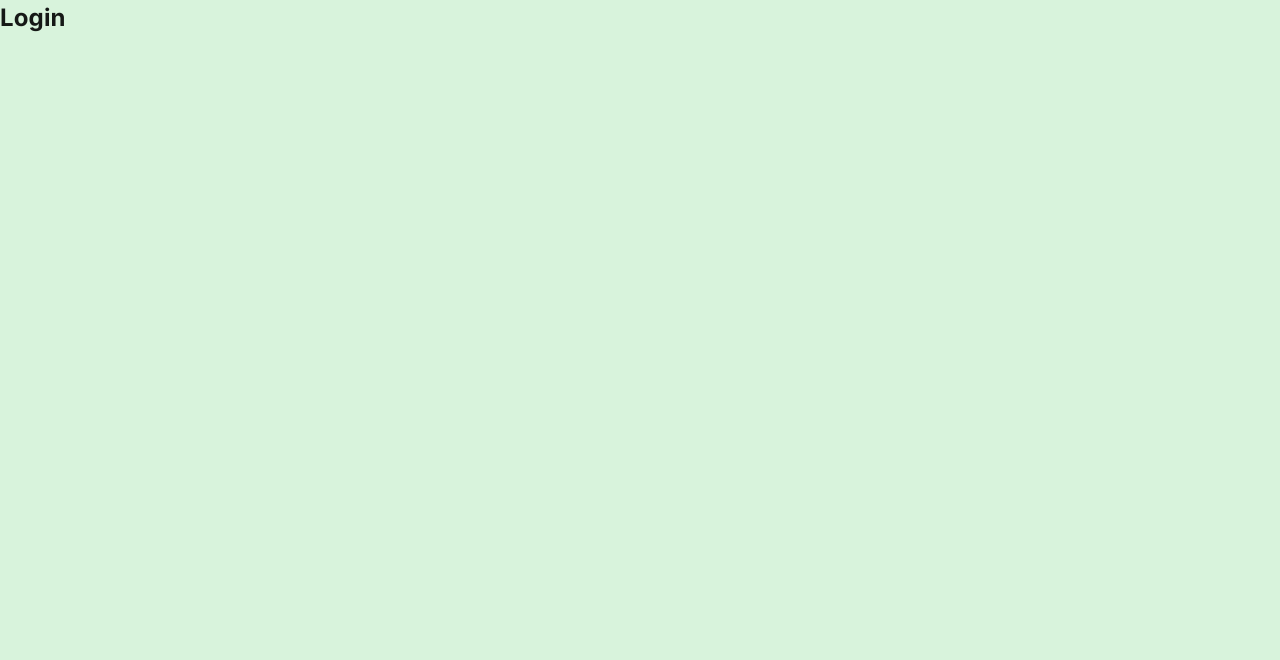
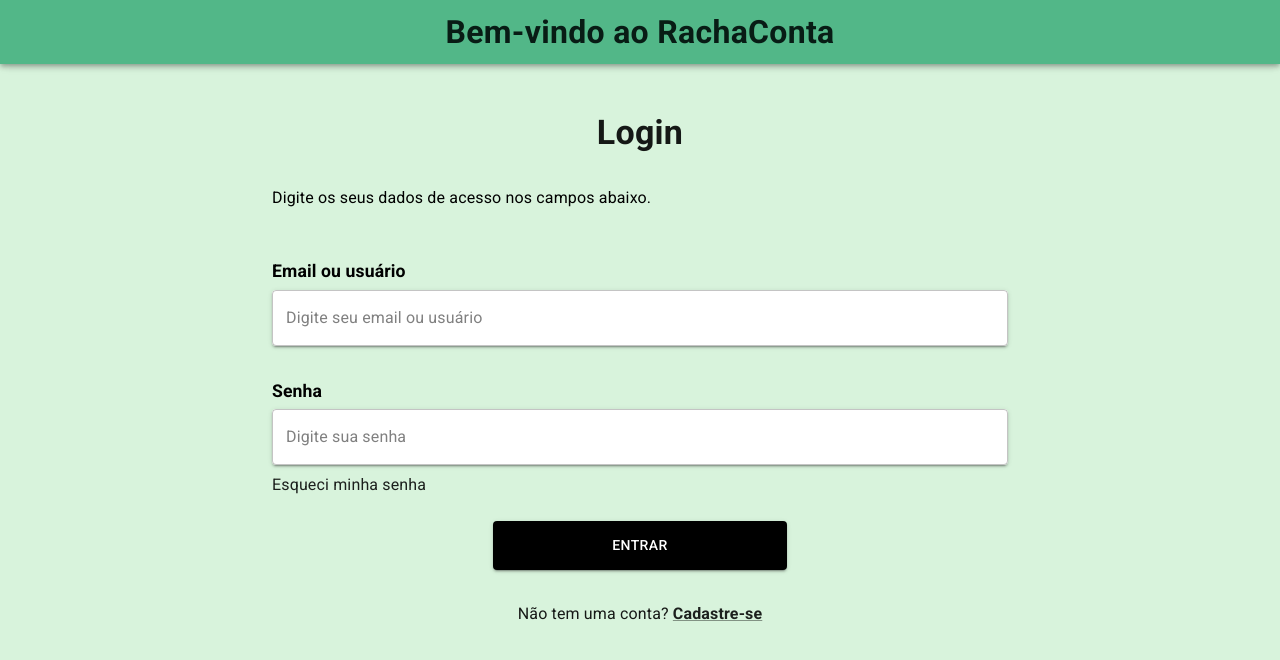
Before and after one commit to UFC-Dev-Web-2024-2/RachaConta, a React (Create React App) app: page / in a window 1280 px wide. Shown: the top 660 px of the page. Built offline with nearby package versions, Linux system fonts and the light colour scheme.

Commit message:
Criando tela de login e de castro

```diff
--- a/src/App.jsx
+++ b/src/App.jsx
@@ -1,14 +1,16 @@
 import React from 'react';
 import { BrowserRouter as Router, Route, Routes } from 'react-router-dom';
-import Login from './components/Auth/Auth';
 import ManageFriends from './components/Friends/ManagerFriends';
 import ManagePayment from './components/Payment/ManagerPayments';
+import Login from './pages/Login';
+import Register from './pages/Register';
 
 const App = () => {
   return (
     <Router>
       <Routes>
         <Route path="/" element={<Login />} />
+        <Route path="/register" element={<Register />} />
         <Route path="/friends" element={<ManageFriends />} />
         <Route path="/payments" element={<ManagePayment />} />
       </Routes>
--- a/src/components/Auth/Auth.jsx
+++ /dev/null
@@ -1,11 +0,0 @@
-import React from 'react';
-
-const Auth = () => {
-    return (
-        <div>
-            <h2>Login</h2>
-        </div>
-    );
-};
-
-export default Auth;
--- /dev/null
+++ b/src/components/AuthForm/AuthForm.jsx
@@ -0,0 +1,101 @@
+import React from "react";
+import { Box, TextField, Button, Typography, Link } from "@mui/material";
+
+const AuthForm = ({ title, fields, buttonText, linkText, linkHref, isLogin }) => {
+  return (
+    <Box
+      sx={{
+        p: 4,
+        mt: 10,
+        maxWidth: 800,
+        mx: "auto",
+        bgcolor: "background",
+      }}
+    >
+      <Typography variant="h4" fontWeight="bold" align="center" gutterBottom>
+        {title}
+      </Typography>
+
+      {isLogin && (
+        <Typography sx={{ fontSize: "1rem", color: "black", mb: 6, mt: 4 }}>
+          Digite os seus dados de acesso nos campos abaixo.
+        </Typography>
+      )}
+
+      {fields.map((field, index) => (
+        <Box key={index} sx={{ mb: 2 }}>
+          <Typography
+            variant="subtitle2"
+            sx={{
+              fontSize: "1.1rem",
+              fontWeight: "bold",
+              color: "black",
+              mb: 0.5,
+            }}
+          >
+            {field.title}
+          </Typography>
+          <TextField
+            key={index}
+            label={field.label}
+            type={field.type}
+            variant="outlined"
+            fullWidth
+            sx={{
+              mb: 2,
+              bgcolor: "white",
+              boxShadow: 2,
+              borderRadius: 1,
+            }}
+            slotProps={{
+              inputLabel: { sx: { color: "gray" } },
+            }}
+          />
+        </Box>
+      ))}
+
+      {isLogin && (
+        <Typography
+          sx={{
+            mb: 3,
+            mt: -3,
+          }}
+        >
+          <Link
+            href={linkHref}
+            color="textPrimary"
+            sx={{ textDecoration: "none" }}
+          >
+            Esqueci minha senha
+          </Link>
+        </Typography>
+      )}
+      <Typography align="center">
+        <Button
+          variant="contained"
+          sx={{
+            py: 1.5,
+            width: "40%",
+            bgcolor: "black",
+            color: "white",
+            "&:hover": { bgcolor: "gray" },
+            mb: 2,
+          }}
+        >
+          {buttonText}
+        </Button>
+      </Typography>
+
+      {linkText && linkHref && (
+        <Typography align="center" sx={{ mt: 2 }}>
+          {linkText}{" "}
+          <Link fontWeight="bold" color="textPrimary" href={linkHref}>
+            Cadastre-se
+          </Link>
+        </Typography>
+      )}
+    </Box>
+  );
+};
+
+export default AuthForm;
--- a/src/components/Header/Header.jsx
+++ b/src/components/Header/Header.jsx
@@ -7,15 +7,19 @@ import Button from '@mui/material/Button';
 import Box from '@mui/material/Box';
 import LogoutIcon from '@mui/icons-material/Logout';
 import { useNavigate } from 'react-router-dom';
+import { LoginOutlined } from '@mui/icons-material';
 
 const Header = ({
 	user,
 	avatarBgColor = 'yellow.main',
-	textColor = 'darkGray.main'
+	textColor = 'darkGray.main',
+	pageTitle,
+	centered = false,
+	isRegister = false
 }) => {
 	const navigate = useNavigate();
 
-	const firstNameInitial = user.name ? user.name.split(' ')[0][0] : '';
+	const firstNameInitial = user?.name ? user.name.split(' ')[0][0] : '';
 
 	const handleLogout = () => {
 		navigate('/');
@@ -23,23 +27,53 @@ const Header = ({
 
 	return (
     <AppBar position="fixed">
-			<Toolbar sx={{ display: 'flex', justifyContent: 'space-between', width: '100%', bgcolor: 'secondary.main' }}>
-				<Box sx={{ display: 'flex', alignItems: 'center' }}>
+      <Toolbar
+        sx={{
+          display: "flex",
+          justifyContent: centered ? "center" : "space-between",
+          width: "100%",
+          bgcolor: "secondary.main",
+        }}
+      >
+		{isRegister && <Box sx={{ width: "100px" }} />}
+        <Box sx={{ display: "flex", alignItems: "center" }}>
+          {user ? (
+            <>
               <Avatar sx={{ bgcolor: avatarBgColor, mr: 1, color: textColor }}>
                 {firstNameInitial}
               </Avatar>
-					<Box sx={{ display: 'flex', flexDirection: 'column', mr: 2 }}>
+              <Box sx={{ display: "flex", flexDirection: "column", mr: 2 }}>
                 <Typography variant="body1" sx={{ color: textColor }}>
                   {user.name}
                 </Typography>
-						<Typography variant="caption" sx={{ color: textColor, fontWeight: 'bold' }}>
+                <Typography
+                  variant="caption"
+                  sx={{ color: textColor, fontWeight: "bold" }}
+                >
                   @{user.username}
                 </Typography>
               </Box>
+            </>
+          ) : (
+            <>
+              <Box
+                sx={{
+                  display: "flex",
+                  justifyContent: "center",
+                  alignItems: "center",
+                  width: "100%",
+                }}
+              >
+                <Typography variant="body1" sx={{ color: textColor, fontSize: "2rem", fontWeight: "bold" }}>
+                  {pageTitle}
+                </Typography>
+              </Box>
+            </>
+          )}
         </Box>
 
-				<Box sx={{ display: 'flex', alignItems: 'center' }}>
-
+        {user ? (
+          <Box sx={{ display: "flex", alignItems: "center" }}>
             <Button
               variant="contained"
               color="darkGray"
@@ -49,6 +83,20 @@ const Header = ({
               Sair
             </Button>
           </Box>
+        ) : ( isRegister && (
+
+			<Box sx={{ display: "flex", alignItems: "center" }}>
+            <Button
+              variant="contained"
+              color="darkGray"
+              startIcon={<LoginOutlined />}
+              onClick={handleLogout}
+            >
+              Entrar
+            </Button>
+          </Box>
+		)
+        )}
       </Toolbar>
     </AppBar>
   );
--- /dev/null
+++ b/src/pages/Login.jsx
@@ -0,0 +1,24 @@
+import React from 'react';
+import AuthForm from '../components/AuthForm/AuthForm';
+import Header from '../components/Header/Header';
+
+const Login = () => {
+    return (
+      <>
+        <Header pageTitle={"Bem-vindo ao RachaConta"} centered />
+        <AuthForm
+          title="Login"
+          isLogin={true}
+          fields={[
+            { label: "Digite seu email ou usuário", type: "text", title: "Email ou usuário" },
+            { label: "Digite sua senha", type: "password", title: "Senha" },
+          ]}
+          buttonText="Entrar"
+          linkText="Não tem uma conta?"
+          linkHref="/register"
+        />
+      </>
+    );
+};
+
+export default Login;
--- /dev/null
+++ b/src/pages/Register.jsx
@@ -0,0 +1,24 @@
+import React from 'react';
+import AuthForm from '../components/AuthForm/AuthForm';
+import Header from '../components/Header/Header';
+
+const Register = () => {
+    return (
+      <>
+        <Header pageTitle={"Bem-vindo ao RachaConta"} isRegister/>
+        <AuthForm
+          title="Cadastro"
+          fields={[
+            { label: "Digite seu nome", type: "text", title: "Nome" },
+            { label: "Digite seu email", type: "text", title: "Email" },
+            { label: "Digite sua senha", type: "password", title: "Senha" },
+            { label: "Confirme sua senha", type: "password", title: "Confirmar Senha" },
+          ]}
+          buttonText="Cadastrar"
+          linkHref="/"
+        />
+      </>
+    );
+};
+
+export default Register;
--- a/src/routes/index.jsx
+++ b/src/routes/index.jsx
@@ -1,14 +1,16 @@
 import React from 'react';
 import { BrowserRouter as Router, Route, Switch } from 'react-router-dom';
-import Login from '../components/Auth/Auth';
 import ManageFriends from '../components/Friends/ManagerFriends';
 import ManagePayment from '../components/Payment/ManagerPayments';
+import Login from '../pages/Login';
+import Register from '../pages/Register';
 
 const Routes = () => {
     return (
         <Router>
             <Switch>
                 <Route path="/login" component={Login} />
+                <Route path="/register" component={Register} />
                 <Route path="/manage-friends" component={ManageFriends} />
                 <Route path="/manage-payment" component={ManagePayment} />
             </Switch>
```
Also changed, not shown: 1 other file (tests, documents, lock files or other folders). Lines whose indentation alone changed are shown as unchanged.
